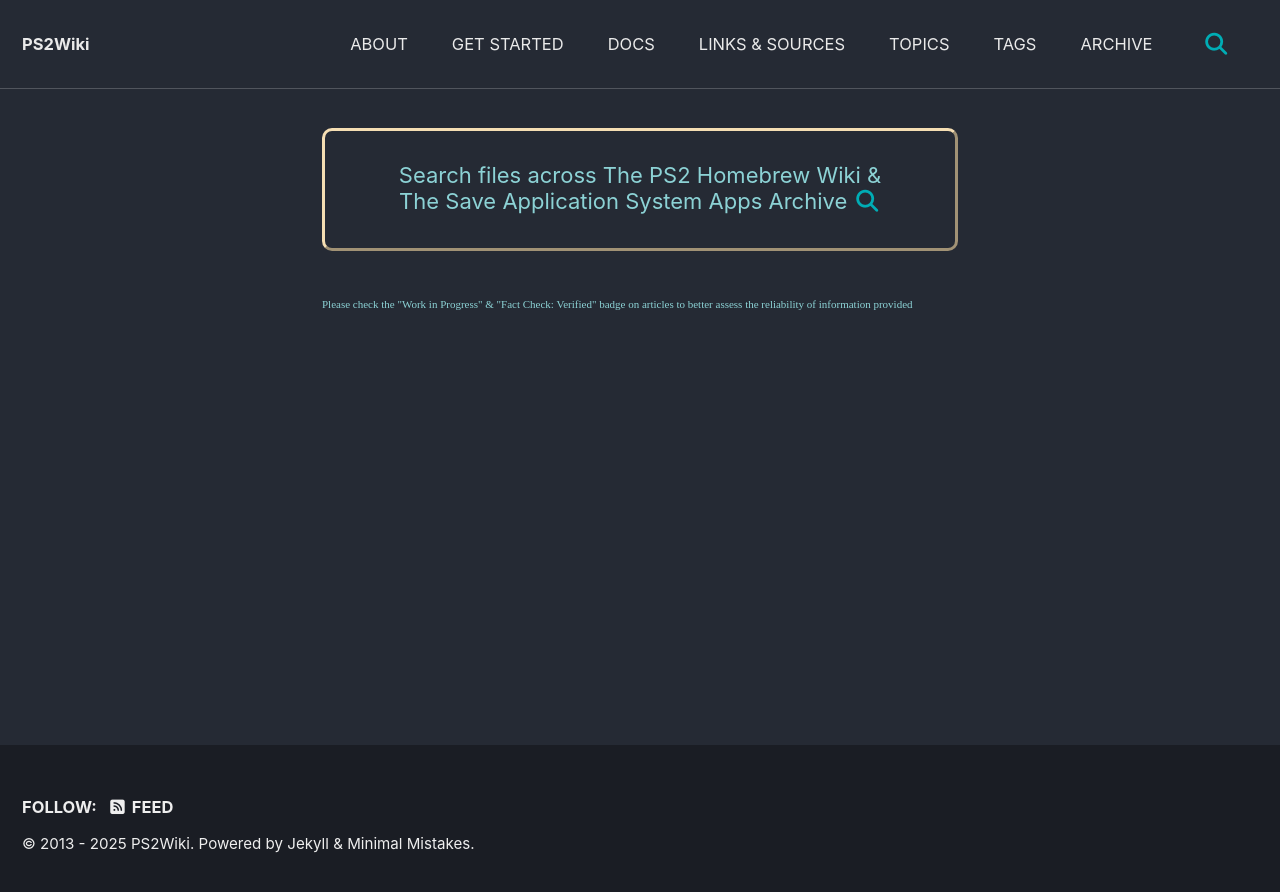
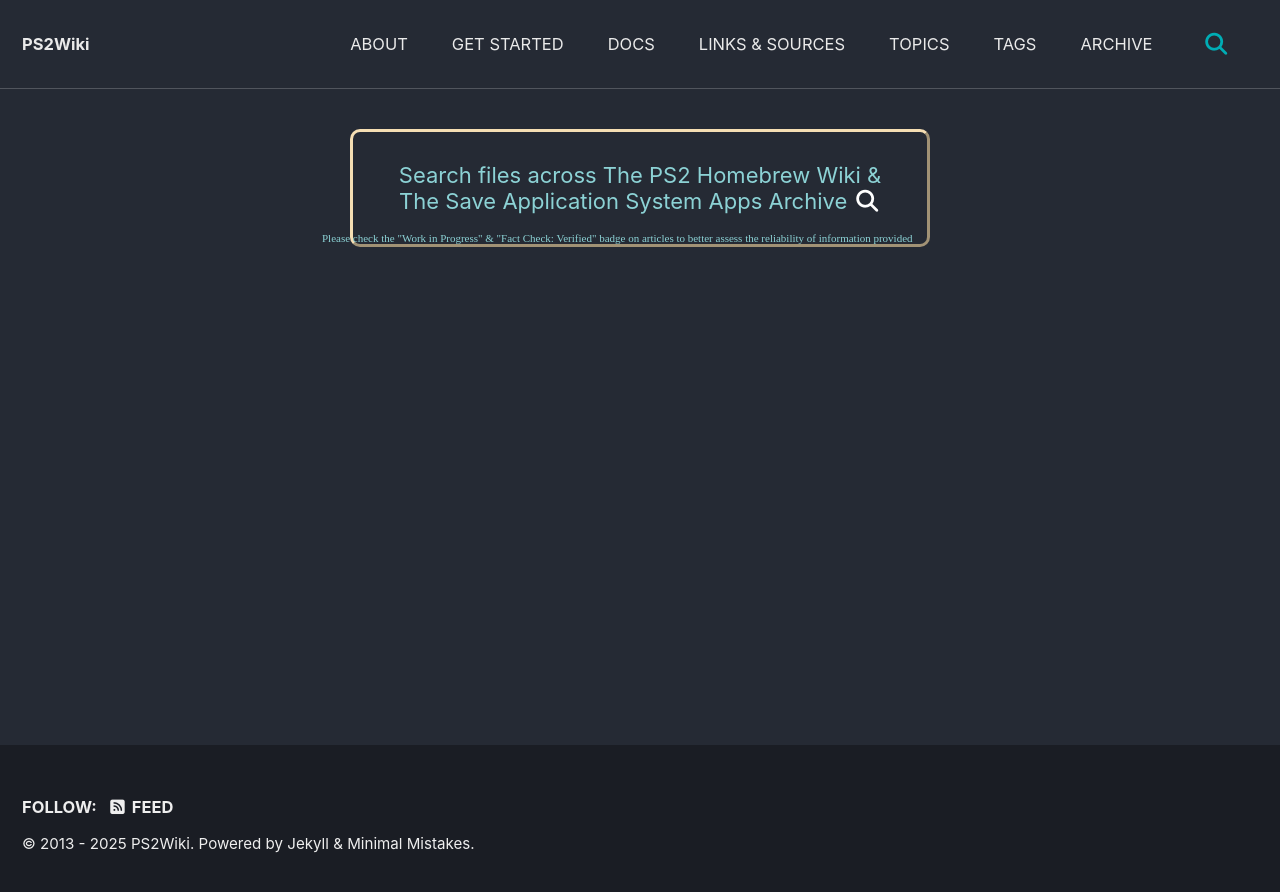
Before and after one commit to ps2wiki/search, a Jekyll site: the page built from index.html, in a window 1280 px wide. Shown: the top 892 px of the page. Built offline with Jekyll 4.4.1, drawn with Linux system fonts in a browser that asks for light colours; cached includes are drawn as plain includes; some web fonts are replaced; the list of posts is cut into pages by our own code.

Commit message:
Update home.html

```diff
--- a/_layouts/home.html
+++ b/_layouts/home.html
@@ -3,11 +3,10 @@ layout: archive
 ---
 
 {{ content }}
-<div style="font-size: 1em; color: white; border-radius: 10px; padding: 30px; border: 3px outset wheat">
-<button class="search__toggle" type="button">
+<button class="search__toggle" type="button"><div style="font-size: 1em; color: white; border-radius: 10px; padding: 30px; border: 3px outset wheat">
           <span class="visually-hidden">{{ site.data.ui-text[site.locale].search_label | default: "Toggle search" }}</span>
           <a>Search files across The PS2 Homebrew Wiki & The Save Application System Apps Archive  </a><i class="fas fa-search"></i>
-        </button></div>
+        </div></button>
 
 </br><a style="font-size: 0.5em; font-color: white" >Please check the "Work in Progress" & "Fact Check: Verified" badge on articles
           to better assess the reliability of information provided</a>
```
